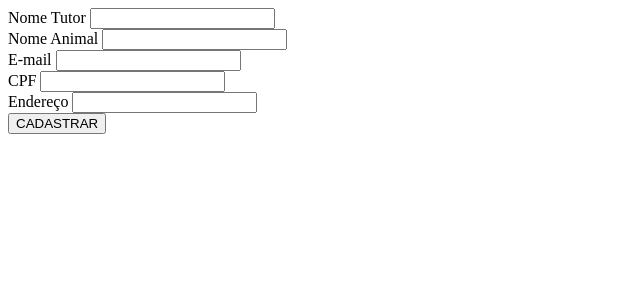
After one commit to Matheus-Barret0/Sistema_Clinica_Veterinaria, a PHP site: page /Views/item/cadastroItem.php in a window 1280 px wide. The commit adds this page. Shown: the top 300 px of the page, without its empty margins (0-640 px from the left). Run offline with PHP 8.4, Linux system fonts and the light colour scheme.

Commit message:
Alterações
Alteração e correção

```diff
--- /dev/null
+++ b/Views/item/cadastroItem.php
@@ -0,0 +1,40 @@
+<!DOCTYPE html>
+<head>
+    <meta charset="UTF-8">
+    <meta name="viewport" content="width=device-width, initial-scale=1.0">
+</head>
+<body>
+    <div class="container mt-5">
+        <div class="card mx-auto" >
+            <div class="card-body">
+            <form id="formulario" action="?page=clienteAcoes" method="POST">
+                <input type="hidden" name="acao" value="cadastrar">
+                <div class="mb-3">
+                    <label>Nome Tutor</label>
+                    <input type="text" name="nome" class="form-control" required>
+                </div>
+                <div class="mb-3">
+                    <label>Nome Animal</label>
+                    <input type="text" name="nomeAnimal" class="form-control" required>
+                </div>
+                <div class="mb-3">
+                    <label>E-mail</label>
+                    <input type="email" name="email" class="form-control" required>
+                </div>
+                <div class="mb-3">
+                    <label>CPF</label>
+                    <input type="text" name="cpf" class="form-control" maxlength="11" required>
+                </div>
+                <div class="mb-3">
+                    <label>Endereço</label>
+                    <input type="text" name="endereco" class="form-control" required>
+                </div>
+                <div class="mt-4 d-flex justify-content-center">
+                    <button type="submit" class="btn btn-primary">CADASTRAR</button>
+                </div>
+            </form>
+            </div>
+        </div>
+    </div>
+</body>
+</html>
```
Also changed, not shown: Views/acoes/itemAcoes.php (added, +22 -0 lines), Views/index.php (+19 -4 lines), Views/item/excluirItem.php (added), Views/item/listarItem.php (added).
